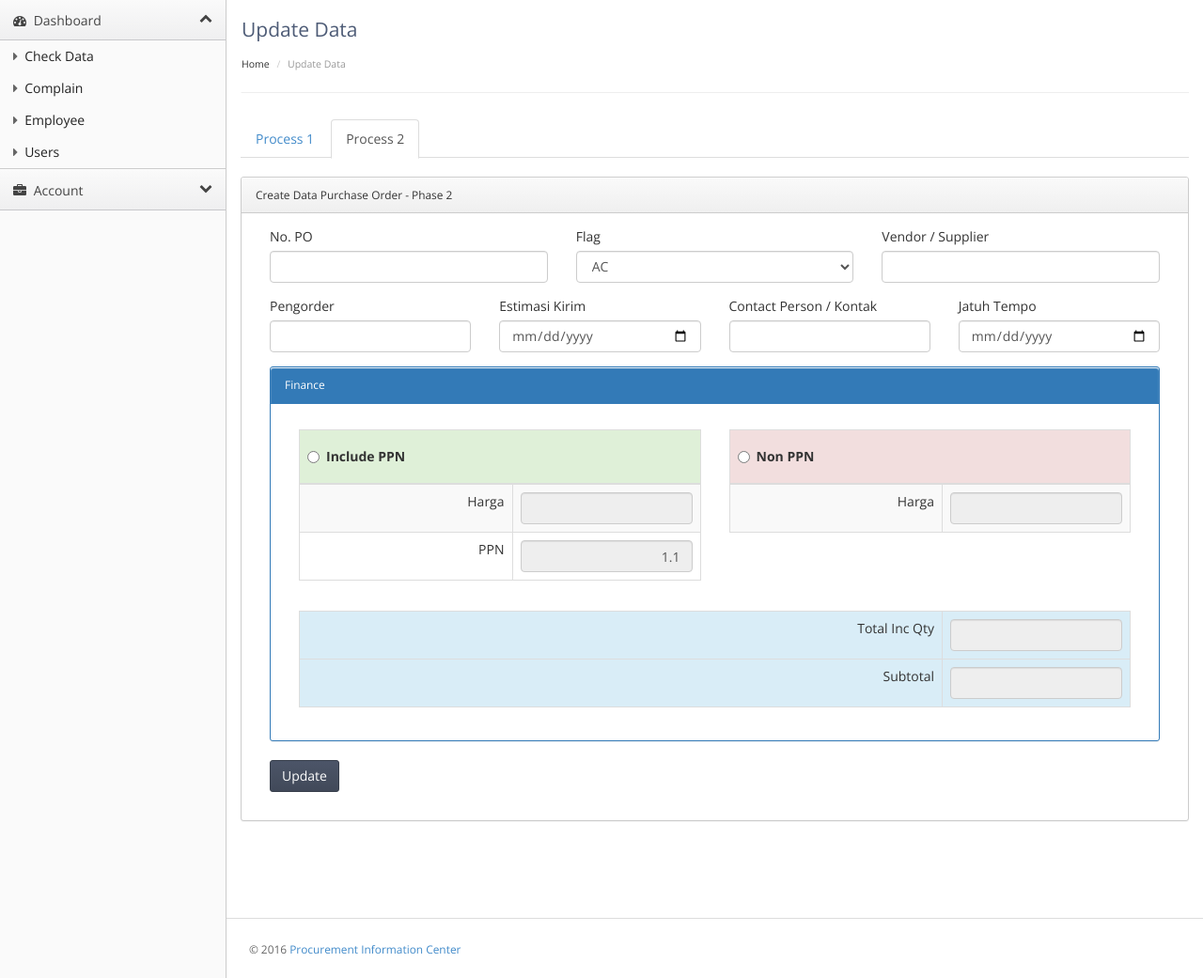
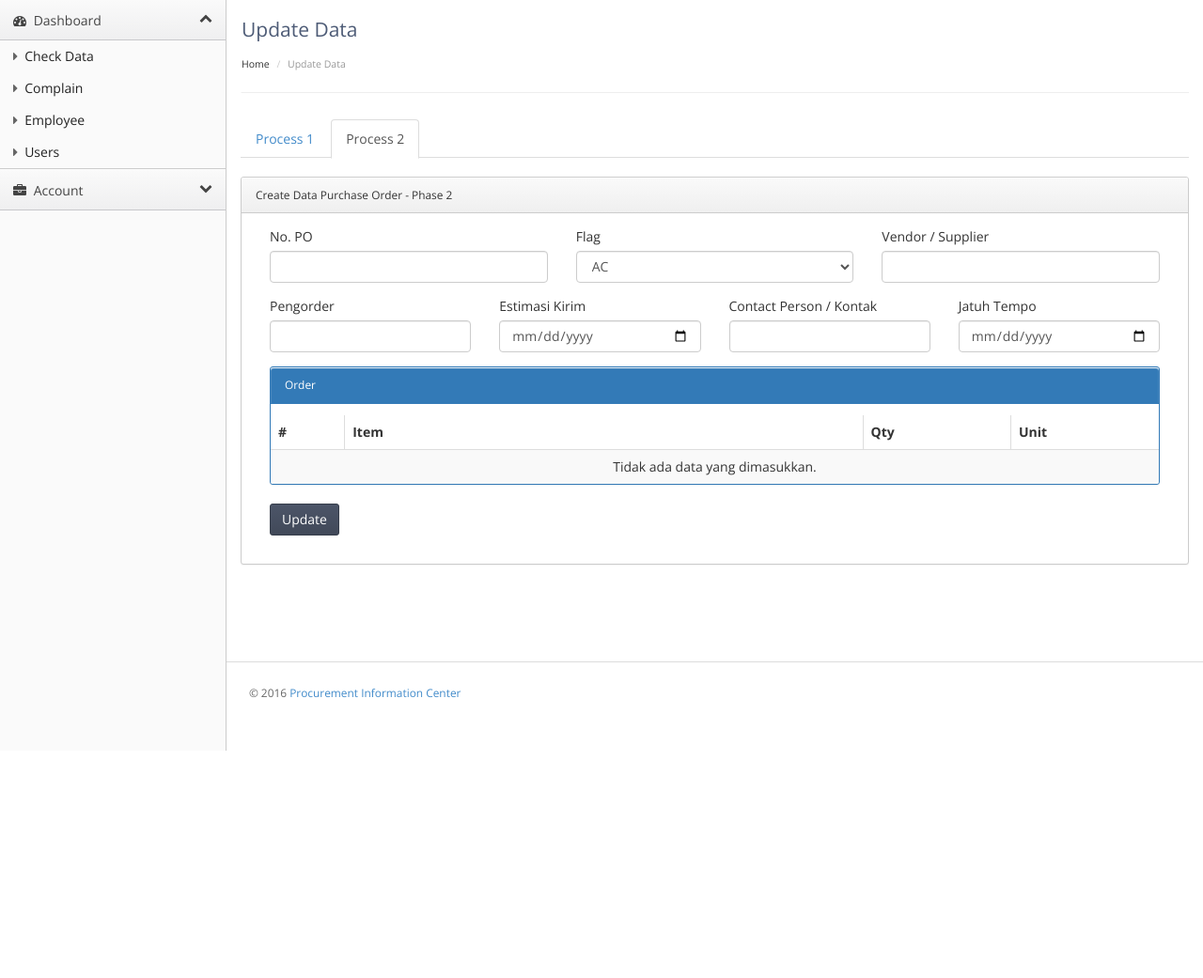
Before and after one commit to choyyima/order, a PHP site: page /index.php?pic=checkdata&page=update&id=540 in a window 1280 px wide. Shown: the part 51-1092 px from the top of the page at 94% size. After the commit the page ends 850 px from the top, so only its background shows below. Run offline with PHP 8.4, Linux system fonts and the light colour scheme; a user stored in the database is signed in; data comes from the database, SQL or seed files in the repository; data that the repository does not hold is empty; some libraries are stand-ins or nearby versions.

Commit message:
edit new

```diff
--- a/checkdata.php
+++ b/checkdata.php
@@ -92,6 +92,7 @@ if (isset($_GET['page'])) {
     } elseif ($_GET['page'] === "create") {
         ?>
 
+        <script src="coba.js"></script>
         <div class="header">
             <h1 class="page-title">Create Data</h1>
             <ul class="breadcrumb">
@@ -161,35 +162,36 @@ if (isset($_GET['page'])) {
                                             </div>
                                         </div>
                                         <div class="col-sm-12 col-md-12">
-                                            <div class="panel" style="border-color: #337ab7;">
-                                                <div class="panel-heading" style="background: #337ab7; border-color: #337ab7; color: white;">Order</div>
+                                            <div class="panel panel-default" style="border-color: #337ab7;">
+                                                <a href="#widget1container" class="panel-heading" data-toggle="collapse" style="background: #337ab7; border-color: #337ab7; color: white;"> Order</a>
                                                 <div id="widget1container" class="panel-body collapse in">
-                                                    <div class="box-body table-responsive">
-                                                        <div class="col-lg-8">
-                                                            <div class="form-group">
-                                                                <label>Item</label>
-                                                                <textarea rows="2" name="item" class="form-control"></textarea>
-                                                            </div>
-                                                        </div>
-                                                        <div class="col-lg-2">
-                                                            <div class="form-group">
-                                                                <label>Qty</label>
-                                                                <input type="text" name="qty" value="" class="form-control">
-                                                            </div>
-                                                        </div>
-                                                        <div class="col-lg-2">
-                                                            <div class="form-group">
-                                                                <label>Unit / Satuan</label>
-                                                                <input type="text" name="unit" value="" class="form-control">
-                                                            </div>
-                                                        </div>
-                                                    </div>
-                                                </div>
+                                                    <button class="btn btn-primary" id="add" ><span class="fa fa-plus"> Tambah</span> </button>
+                                                    <button class="btn btn-danger" id="delete" ><span class="fa fa-minus">  Hapus </span></button>
+                                                    <table class="table table-bordered table-striped">
+                                                        <thead>
+                                                            <tr>
+                                                                <th class="col-xs-1">#</th>
+                                                                <th>Item</th>
+                                                                <th class="col-lg-2">Qty</th>
+                                                                <th class="col-lg-2">Unit</th>
+                                                            </tr>
+                                                        </thead>
+                                                        <tbody id="addProduct">
+                                                            <tr id="first" style="display:none">
+                                                                <td><input type="checkbox" class="checkbox"/></td>
+                                                                <td><input name="item[]" type="text" class="form-control"/></td>
+                                                                <td><input name="qty[]"  type="text" class="form-control col-lg-4" /></td>
+                                                                <td><input name="unit[]" type="text" class="form-control" /></td>
+                                                            </tr>
+                                                            <tr id="empty"><td colspan="4" align='center'>Tidak  ada data yang dimasukkan.</td></tr>
+                                                        </tbody>
+                                                    </table>
                                                 </div>
                                             </div>
                                             <div class="col-lg-12">
                                                 <div class="form-group">
                                                     <button class="btn btn-primary" name="saveadd" type="submit"> Submit</button>
+                                                    <input type="hidden" name="counter" id="counter">
                                                 </div>
                                             </div>
                                     </form>
@@ -208,33 +210,34 @@ if (isset($_GET['page'])) {
             $no_sms = $_POST['no_sms'];
             $pemesan = $_POST['pemesan'];
             $nama_proyek = $_POST['nama_proyek'];
-            $item = $_POST['item'];
-            $qty = $_POST['qty'];
-            $unit = $_POST['unit'];
+            $item = $_REQUEST['item'];
+            $qty = $_REQUEST['qty'];
+            $unit = $_REQUEST['unit'];
             $proses = $_POST['proses'];
             $status_pic = $_POST['status_pic'];
             $datenow = date("Y-m-d h:i:s");
-
+            $cnt = $_POST['counter'];
+            for ($i = 0; $i < $cnt; $i++) {
                 $sql = "insert into `purchasing` SET "
                         . "`tanggal_order`='$tgl_order', "
                         . "`no_sms`='$no_sms', "
                         . "`jam_sms`='$jam_sms', "
                         . "`pemesan`='$pemesan', "
                         . "`nama_proyek`='$nama_proyek', "
-                    . "`item`='$item', "
-                    . "`qty`='$qty', "
-                    . "`satuan`='$unit', "
+                        . "`item`='$item[$i]', "
+                        . "`qty`='$qty[$i]', "
+                        . "`satuan`='$unit[$i]', "
                         . "`tanggal_proses`='$proses', "
                         . "`status_pic`='$status_pic', "
                         . "`createdby`='$get[uName]', "
                         . "`created`='$datenow' ";
 
-            $result = mysql_query($sql);
+                $exc = mysql_query($sql);
                 $newid = mysql_insert_id();
-
-            if ($result) {
+            }
+            if ($exc) {
                 echo "<script>alert('Berhasil ditambah.')</script>";
-                echo "<script type='text/javascript'>document.location='./index.php?pic=checkdata&page=print&id=$newid'; </script>";
+                echo "<script type='text/javascript'>document.location='./index.php?pic=checkdata&page=print&id=$no_sms'; </script>";
             } else {
                 echo "<script>alert('Gagal! tidak dapat ditambah.')</script>";
             }
@@ -259,7 +262,7 @@ if (isset($_GET['page'])) {
                     <?php
                     $gets = $_GET;
                     $id = $gets['id'];
-                    $sql = mysql_query("Select * From purchasing where id = '$id'");
+                    $sql = mysql_query("Select * From purchasing where no_sms = '$id'");
                     $rows = mysql_fetch_array($sql);
                     if ($get['uName'] == 'admin') {
                         $active = "";
@@ -267,9 +270,7 @@ if (isset($_GET['page'])) {
                         $active = "readonly";
                     }
                     ?>
-
                     <br/>
-
                     <div id="myTabContent" class="tab-content">
                         <div class="tab-pane fade" id="procces1">
                             <div class="panel panel-default">
@@ -334,33 +335,6 @@ if (isset($_GET['page'])) {
                                                     </select>
                                                 </div>
                                             </div>
-                                            <div class="col-sm-12 col-md-12">
-                                                <div class="panel" style="border-color: #337ab7;">
-                                                    <div class="panel-heading" style="background: #337ab7; border-color: #337ab7; color: white;">Order</div>
-                                                    <div id="widget1container" class="panel-body collapse in">
-                                                        <div class="box-body table-responsive">
-                                                            <div class="col-lg-8">
-                                                                <div class="form-group">
-                                                                    <label>Item</label>
-                                                                    <textarea rows="2" name="item" class="form-control" readonly=""><?php echo $rows['item']; ?></textarea>
-                                                                </div>
-                                                            </div>
-                                                            <div class="col-lg-2">
-                                                                <div class="form-group">
-                                                                    <label>Qty</label>
-                                                                    <input type="text" name="qty" id="qty" value="<?php echo $rows['qty']; ?>" class="form-control" readonly="">
-                                                                </div>
-                                                            </div>
-                                                            <div class="col-lg-2">
-                                                                <div class="form-group">
-                                                                    <label>Unit / Satuan</label>
-                                                                    <input type="text" name="unit" value="<?php echo $rows['satuan']; ?>" class="form-control" readonly="">
-                                                                </div>
-                                                            </div>
-                                                        </div>
-                                                    </div>
-                                                </div>
-                                            </div>
                                         </form>
                                     </div>
                                 </div>
@@ -421,7 +395,7 @@ if (isset($_GET['page'])) {
                                                 </div>
                                             </div>
 
-                                            <div class="col-sm-12">
+                                            <!-- <div class="col-sm-12">
                                                 <div class="panel" style="border-color: #337ab7;">
                                                     <div class="panel-heading" style="background: #337ab7; border-color: #337ab7; color: white;">Finance</div>
                                                     <div id="widget1container" class="panel-body collapse in">
@@ -449,8 +423,8 @@ if (isset($_GET['page'])) {
                                                                 </tbody>
                                                             </table>
                                                         </div>
-
-                                                        <div class="box-body table-responsive col-lg-6">
+                                            -->
+                                            <!-- <div class="box-body table-responsive col-lg-6">
                                                 <table class="table table-bordered table-striped">
                                                     <tbody>
                                                     <thead>
@@ -469,9 +443,9 @@ if (isset($_GET['page'])) {
                                                     </tr>
                                                     </tbody>
                                                 </table>
-                                                        </div>
+                                            </div> -->
 
-                                                        <div class="box-body table-responsive col-lg-12">
+                                            <!-- <div class="box-body table-responsive col-lg-12">
                                                 <table class="table table-bordered table-striped">
                                                     <tbody>
                                                         <tr class="info">
@@ -484,9 +458,27 @@ if (isset($_GET['page'])) {
                                                         </tr>
                                                     </tbody>
                                                 </table>
+                                            </div> -->
+                                            <!--      </div>
                                              </div>
                                          </div>
-                                                </div>
+                                 </div>   -->
+                                            <div class="col-sm-12 col-md-12">
+                                                <div class="panel panel-default" style="border-color: #337ab7;">
+                                                    <a href="#widget1container" class="panel-heading" data-toggle="collapse" style="background: #337ab7; border-color: #337ab7; color: white;"> Order</a>
+                                                    <table class="table table-bordered table-striped">
+                                                        <thead>
+                                                            <tr>
+                                                                <th class="col-xs-1">#</th>
+                                                                <th>Item</th>
+                                                                <th class="col-lg-2">Qty</th>
+                                                                <th class="col-lg-2">Unit</th>
+                                                            </tr>
+                                                        </thead>
+                                                        <tbody id="addProduct">
+                                                            <tr><td colspan="4" align='center'>Tidak  ada data yang dimasukkan.</td></tr>
+                                                        </tbody>
+                                                    </table>
                                                 </div>
                                             </div>
                                             <div class="col-lg-12">
@@ -936,7 +928,10 @@ if (isset($_GET['page'])) {
             } elseif ($_GET['page'] === "print") {
                 $gets = $_GET;
                 $id = $gets['id'];
-            $sql = mysql_query("Select *, DATE_FORMAT(tanggal_order,'%d %b %Y') pesan From purchasing where id = '$id'");
+                $sql = mysql_query("SELECT DATE_FORMAT(tanggal_order,'%d %b %Y') pesan, jam_sms, no_sms, pemesan, nama_proyek, tanggal_proses,
+                            (select replace(GROUP_CONCAT(DISTINCT p.item,' - ', p.qty,'  ', p.satuan),',',', ') orderan from purchasing p where p.no_sms='$id') orderan,
+                            createdby FROM purchasing WHERE no_sms='$id'
+                            GROUP BY no_sms");
                 $rows = mysql_fetch_array($sql);
                 if ($get['uName'] == 'admin') {
                     $active = "";
@@ -944,82 +939,59 @@ if (isset($_GET['page'])) {
                     $active = "readonly";
                 }
                 ?>
-            <div class="main-content">
+                <script type="text/javascript">
+                    function printDiv(divName) {
+                        var printContents = document.getElementById(divName).innerHTML;
+                        var originalContents = document.body.innerHTML;
+                        document.body.innerHTML = printContents;
+                        window.print();
+                        document.body.innerHTML = originalContents;
+                    }
+                </script>
+                <style>
+                    .well-a{
+                        border: 2px solid black;
+                    }
+                    .hr{
+                        border: 1px solid #101010;
+                    }
+
+                    .tabel{
+                        border: 1px solid #101010;
+                    }
+                    .tabeltr {
+                        border: 1px solid #101010;
+                    }
+                </style>
+                <div class="main-content well-a " id="print">
                     <div class="row padding-top">
-                    <div class="col-md-11 col-md-offset-1">
+                        <div class="col-md-10 col-md-offset-1">
                             <div class="row">
-                            <div class="col-lg-12">
-                                <span style="font-size: 28px;"><span class="fa fa-building"></span> Procurement Information Center</span>
+                                <div class="col-lg-12 text-center">
+                                    <h4><span class="fa fa-building"></span> Procurement Information Center</h4>
+                                    <h5 class="text-center">Permintaan Pembelian Bahan</h5><p class="text-center text-sm text-primary">via SMS center 0816.1511.6666</p>
+                                    <div class="hr"></div>
                                 </div>
-                            <div class="col-lg-4">
-                                <div class="well">
-                                    <table>
-                                        <tbody>
-                                            <tr>
-                                                <td class="pull-right padding-right"><strong>Pemesan #</strong></td>
-                                                <td><?php echo $rows['pemesan']; ?></td>
-                                            </tr>
-                                            <tr>
-                                                <td class="pull-right padding-right"><strong>Tanggal #</strong></td>
-                                                <td><?php echo $rows['pesan']; ?></td>
-                                            </tr>
-                                            <tr>
-                                                <td class="pull-right padding-right"><strong>Time #</strong></td>
-                                                <td><?php echo $rows['jam_sms']; ?></td>
-                                            </tr>
-                                            <tr>
-                                                <td class="pull-right padding-right"><strong>No. SMS #</strong></td>
-                                                <td><?php echo $rows['no_sms']; ?></td>
-                                            </tr>
-                                        </tbody>
-                                    </table>
+                                <div class="pull-left unstyled col-sm-6 col-md-6">
+                                    <p><strong>Pemesan : </strong><?php echo $rows['pemesan']; ?></p>
+                                    <p><strong>Tanggal : </strong><?php echo $rows['pesan']; ?></p>
                                 </div>
+                                <div style="text-align: right;" class="pull-right unstyled col-sm-6 col-md-6">
+                                    <p><strong>Time : </strong><?php echo $rows['jam_sms']; ?></p>
+                                    <p><strong>No. SMS : </strong><?php echo $rows['no_sms']; ?></p>
                                 </div>
                             </div>
                             <div class="row">
-                            <div class="col-md-8">
-                                <h2>Isi SMS</h2>
-                            </div>
-                        </div>
-                        <div class="row">
-                            <div class="col-md-12">
-                                <table class="table table-bordered table-striped">
+                                <div class="col-lg-12">
+                                    <table class="tabel table table-bordered table-striped">
                                         <thead>
-                                        <tr>
+                                            <tr class="tabeltr danger">
                                                 <th>Pesanan</th>
                                             </tr>
                                         </thead>
                                         <tbody>
                                             <tr>
-                                            <td><p>Permintaan Material Proyek <strong><?php echo $rows['nama_proyek']; ?></strong>: <?php echo $rows['item']; ?>  </p></td>
-                                        </tr>
-                                    </tbody>
-                                </table>
-                            </div>
-                        </div>
-                        <div class="row padding-top">
-                            <div class="col-md-6">
-                                <table>
-                                    <tbody>
-                                        <tr>
-                                            <td class="pull-right padding-right"><strong>Diterima</strong></td>
-                                        </tr>
-                                        <tr style="height: 150px;">
-                                            <td><p style="text-decoration: underline"><?php echo $rows['createdby']; ?></p></td>
-                                            <td></td>
-                                        </tr>
-                                    </tbody>
-                                </table>
-                            </div>
-                            <div class="col-md-6">
-                                <table>
-                                    <tbody>
-                                        <tr>
-                                            <td class="pull-right padding-right"><strong>Diarsip</strong></td>
-                                        </tr>
-                                        <tr style="height: 150px;">
-                                            <td></td>
-                                            <td></td>
+                                                <td><p>Permintaan Material Proyek <strong><?php echo $rows['nama_proyek']; ?></strong>: <?php echo $rows['orderan']; ?>  </p></td>
                                             </tr>
                                         </tbody>
                                     </table>
@@ -1027,14 +999,25 @@ if (isset($_GET['page'])) {
                             </div>
 
                             <div class="row">
-                            <div class="col-md-12">
-                                <a href="#" class="btn btn-danger"><span class="fa fa-print"> Print</span></a>
-                                <a href="./index.php?pic=checkdata&page=view" class="btn btn-default"> Back</a>
+                                <div class="pull-left unstyled col-sm-6 col-md-6">
+                                    <p>Diterima,</p><br/>
+                                    <p>(Ningsih)<br/><p class="text-sm"><i>Operator</i></p></p>
+                                </div>
+                                <div style="text-align: right;" class="pull-right unstyled col-sm-6 col-md-6">
+                                    <p>Diarsip,</p><br/>
+                                    <p>(Ivana)<br/><p class="text-sm"><i>Pembelian</i></p></p>
                                 </div>
                             </div>
                         </div>
                     </div>
                 </div>
+                <div class="row">
+                    <div class="col-md-12">
+                        <!--<input type="button" value="Open window"  />-->
+                        <button class="btn btn-danger" onclick="printDiv('print');"><span class="fa fa-print"> Print</span></button>
+                        <a href="./index.php?pic=checkdata&page=view" class="btn btn-default"> Back</a>
+                    </div>
+                </div>
                 <?php
             }
         }
```
Also changed, not shown: tes.php (added, +129 -0 lines). Lines whose indentation alone changed are shown as unchanged.
